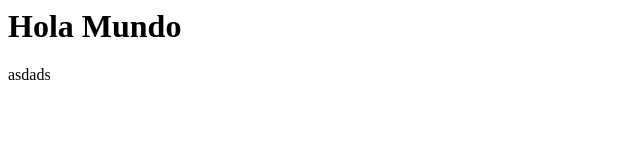
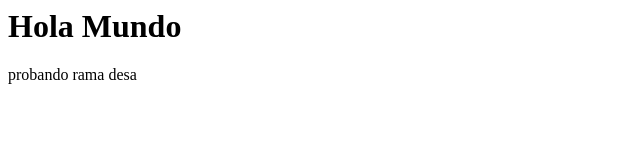
Before and after one commit to Lalanne92/ejemplo-web, a plain HTML site: page index.html in a window 1280 px wide. Shown: the full height of the page, 0-640 px from the left. Drawn offline with Linux system fonts and the light colour scheme.

Commit message:
subiendo desde desa
commit desa

```diff
--- a/index.html
+++ b/index.html
@@ -4,7 +4,7 @@
 </head>
 <body>
 	<h1>Hola Mundo</h1>
-asdads
+probando rama desa
 </body>
 
 </html>
```
